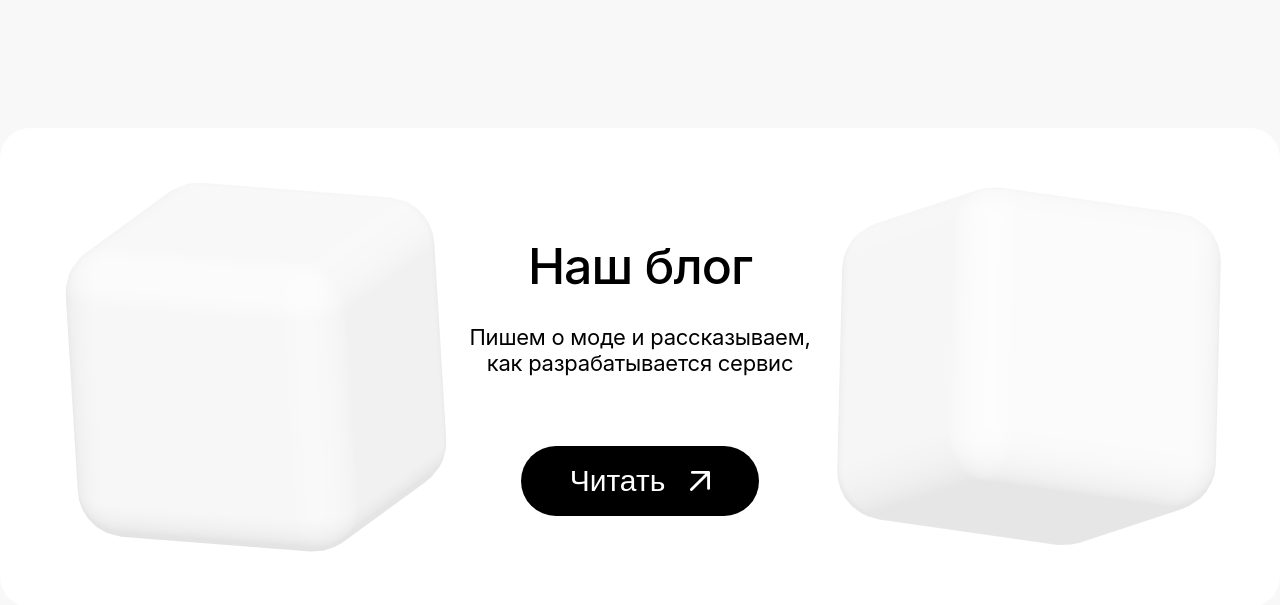
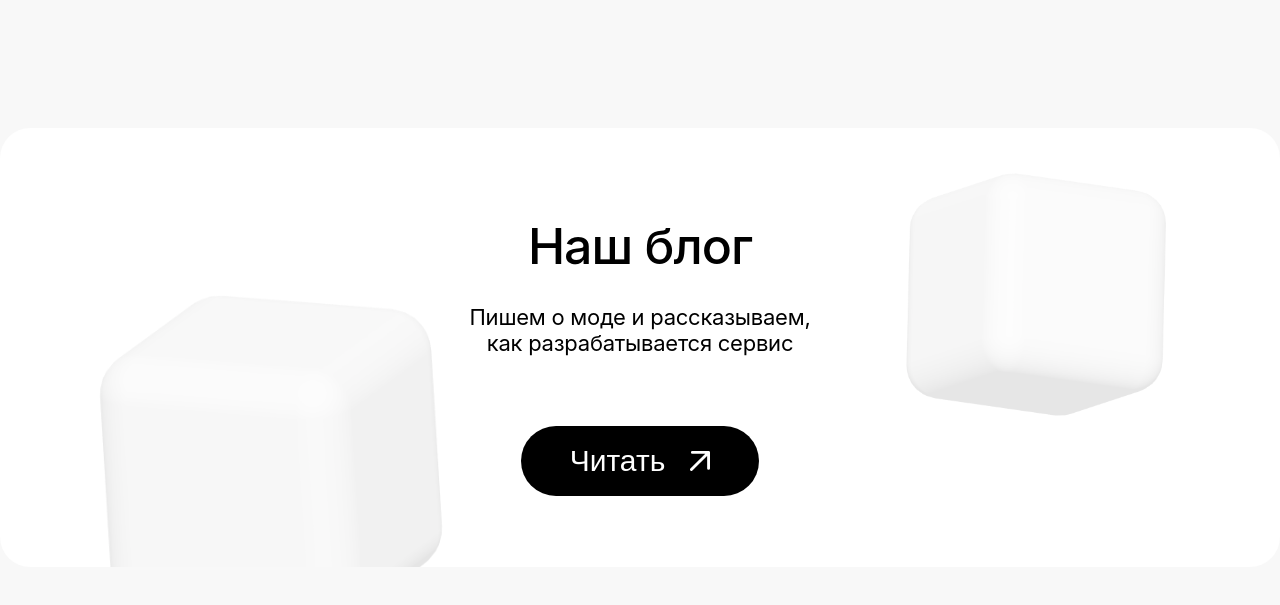
Before and after one commit to pornoiya/looton-landing, a website built with Vite: page index.html in a window 1280 px wide. Shown: the part 3870-4475 px from the top of the page. Built offline with nearby package versions, Linux system fonts and the light colour scheme.

Commit message:
Screen 5: cubes resize

```diff
--- a/index.html
+++ b/index.html
@@ -373,15 +373,11 @@
             </div>
             </button>
         </div>
-        <!-- <div class="blog-screen-bgr-img-container">
-          <img src="public/pictures/white-cube-transparent.png" />
-        </div>
-        <div class="blog-screen-bgr-img-container cube_medium-size">
-          <img src="public/pictures/upturned-white-cube-transparent.png" />
-        </div> -->
       </div>
+    </section>
 
-    </section>
+    <!-- Screen download app -->
+    <section class="screen"></section>
     <script type="module" src="/main.js"></script>
     <script>
         const sellersInstructionsChip = document.getElementById("instructions__sellers")
--- a/style.css
+++ b/style.css
@@ -669,14 +669,15 @@ h1 {
   padding-right: 3rem;
   background-color: var(--looton-white);
   border-radius: 30px;
-  height: 46rem;
+  height: 42rem;
   display: flex;
   justify-content: center;
   align-items: center;
   background-image: url("public/pictures/white-cube-transparent.png"),
   url("public/pictures/upturned-white-cube-transparent.png");
   background-repeat: no-repeat, no-repeat;
-  background-position: center left, center right;
+  background-position: bottom -80% left 5%, top 20% right 8%;
+  background-size: auto 80%, auto 60%;
 }
 
 .blog-screen-bgr {
```
Also changed, not shown: public/pictures/brands/gucci-logo.png, public/pictures/brands/nike-logo.png.
